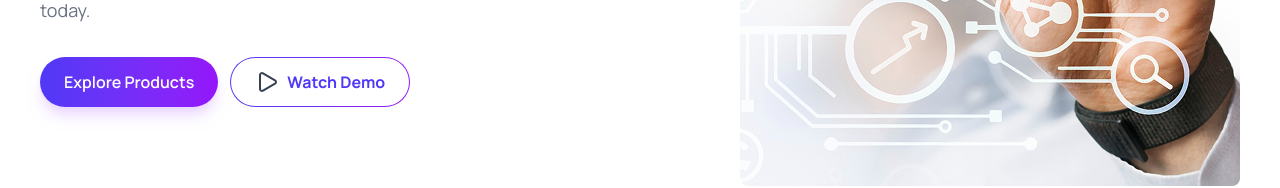
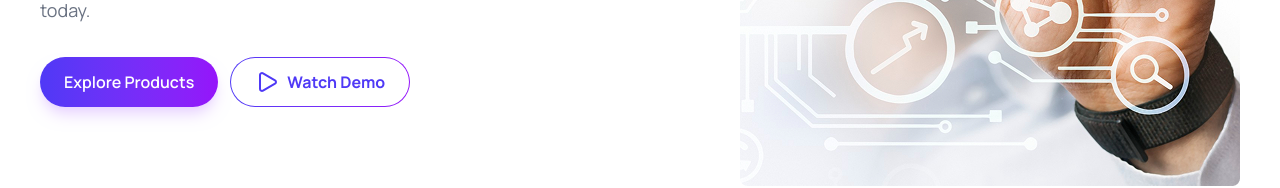
Before and after one commit to soikat63/DigiTools, a React (Vite) app: page / in a window 1280 px wide. Shown: the part 565-753 px from the top of the page. Built offline with nearby package versions, Linux system fonts and the light colour scheme.

Commit message:
changes the play btn color

```diff
--- a/src/components/Banner.jsx
+++ b/src/components/Banner.jsx
@@ -30,7 +30,7 @@ const Banner = () => {
             <div className="p-[1px] rounded-full bg-gradient-to-r from-[#4F39F6] to-[#9514FA] inline-block">
               <button className="flex items-center gap-2 bg-white hover:bg-gray-50 text-gray-700 font-semibold px-6 py-3 rounded-full transition-colors text-sm cursor-pointer">
                 <span>
-                  <Play />
+                  <Play className="text-[#4F39F6] " />
                 </span>
                 <span className=" text-[#4F39F6] font-bold text-base">
                   Watch Demo
```
